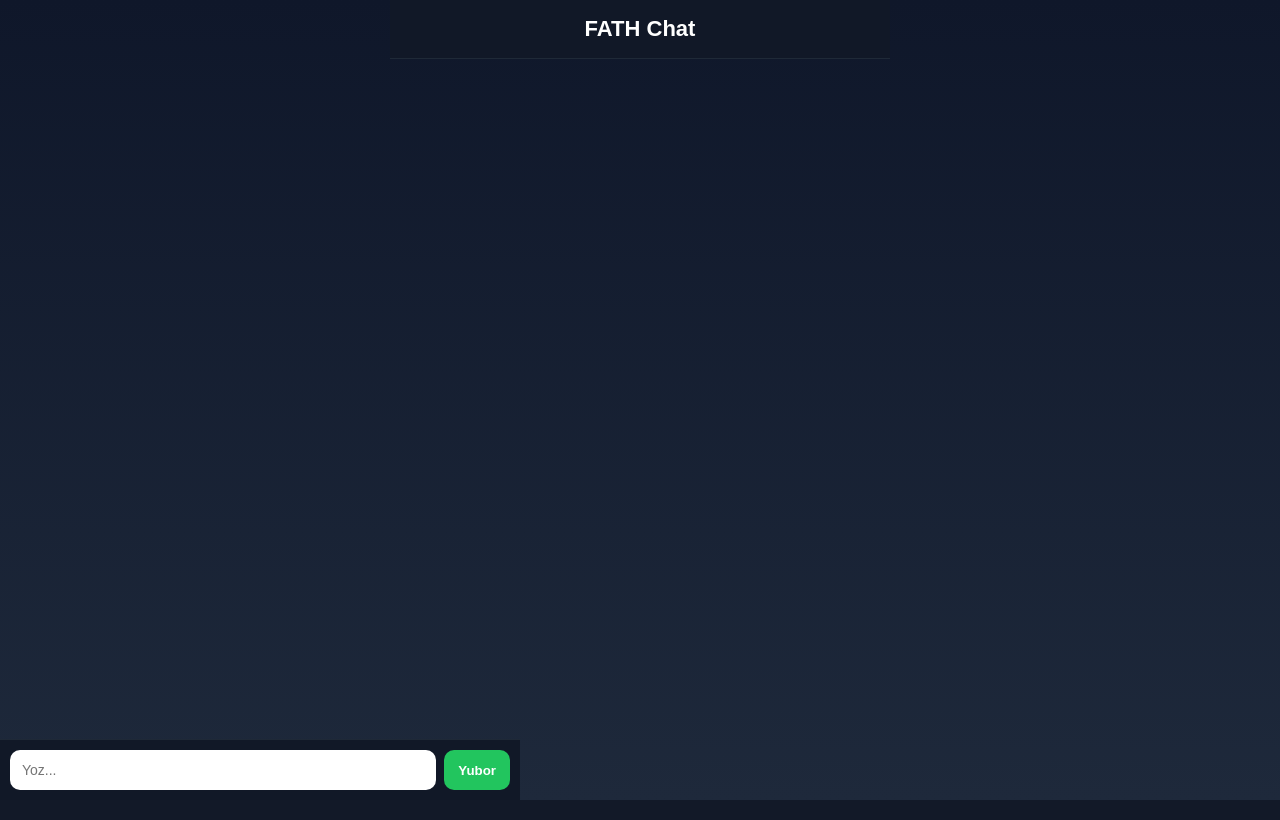
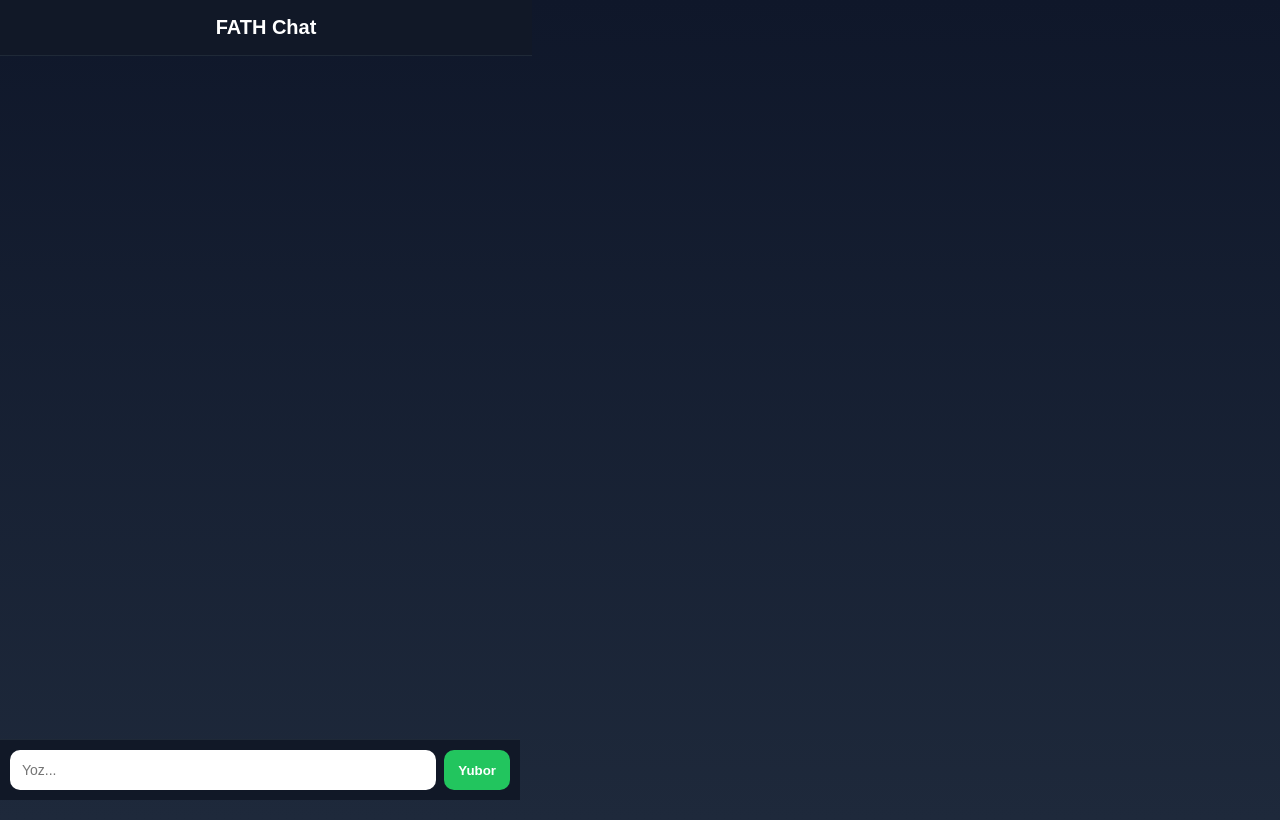
Before and after one commit to adamdabba02-spec/fath-chat, a Python web app: template templates/chat.html in a window 1280 px wide. Run offline with Jinja, Linux system fonts and the light colour scheme; the template is opened without the code that fills it, so the values that code supplies are empty.

Commit message:
Update chat.html

```diff
--- a/templates/chat.html
+++ b/templates/chat.html
@@ -13,31 +13,30 @@ body {
     color: white;
 }
 
-/* KONTEYNER */
-.chat-container {
+/* HEADER FIX */
+.header {
+    position: fixed;
+    top: 0;
+    left: 0;
+    width: 100%;
     max-width: 500px;
     margin: auto;
-    height: 100dvh;
-    display: flex;
-    flex-direction: column;
-}
-
-/* HEADER */
-.header {
     text-align: center;
     padding: 16px;
     background: #111827;
     border-bottom: 1px solid #1f2937;
-    font-size: 22px;
+    font-size: 20px;
     font-weight: bold;
+    z-index: 1000;
 }
 
 /* CHAT */
 #chat {
-    flex: 1;
+    margin-top: 70px; /* header joy */
+    margin-bottom: 80px; /* input joy */
+    height: calc(100dvh - 150px);
     overflow-y: auto;
     padding: 10px;
-    padding-bottom: 80px; /* input joy qoldiradi */
     display: flex;
     flex-direction: column;
 }
@@ -61,14 +60,13 @@ body {
     align-self: flex-start;
 }
 
-/* INPUT FIXED */
+/* INPUT FIX */
 .input-box {
     position: fixed;
     bottom: 0;
     left: 0;
     width: 100%;
     max-width: 500px;
-    margin: auto;
     display: flex;
     padding: 10px;
     background: #111827;
@@ -99,19 +97,10 @@ button {
 
 <body>
 
-<div class="chat-container">
+<div class="header">FATH Chat</div>
 
-    <!-- HEADER -->
-    <div class="header">
-        FATH Chat
-    </div>
+<div id="chat"></div>
 
-    <!-- CHAT -->
-    <div id="chat"></div>
-
-</div>
-
-<!-- INPUT tashqarida -->
 <div class="input-box">
     <input id="msg" placeholder="Yoz..." />
     <button onclick="send()">Yubor</button>
```
